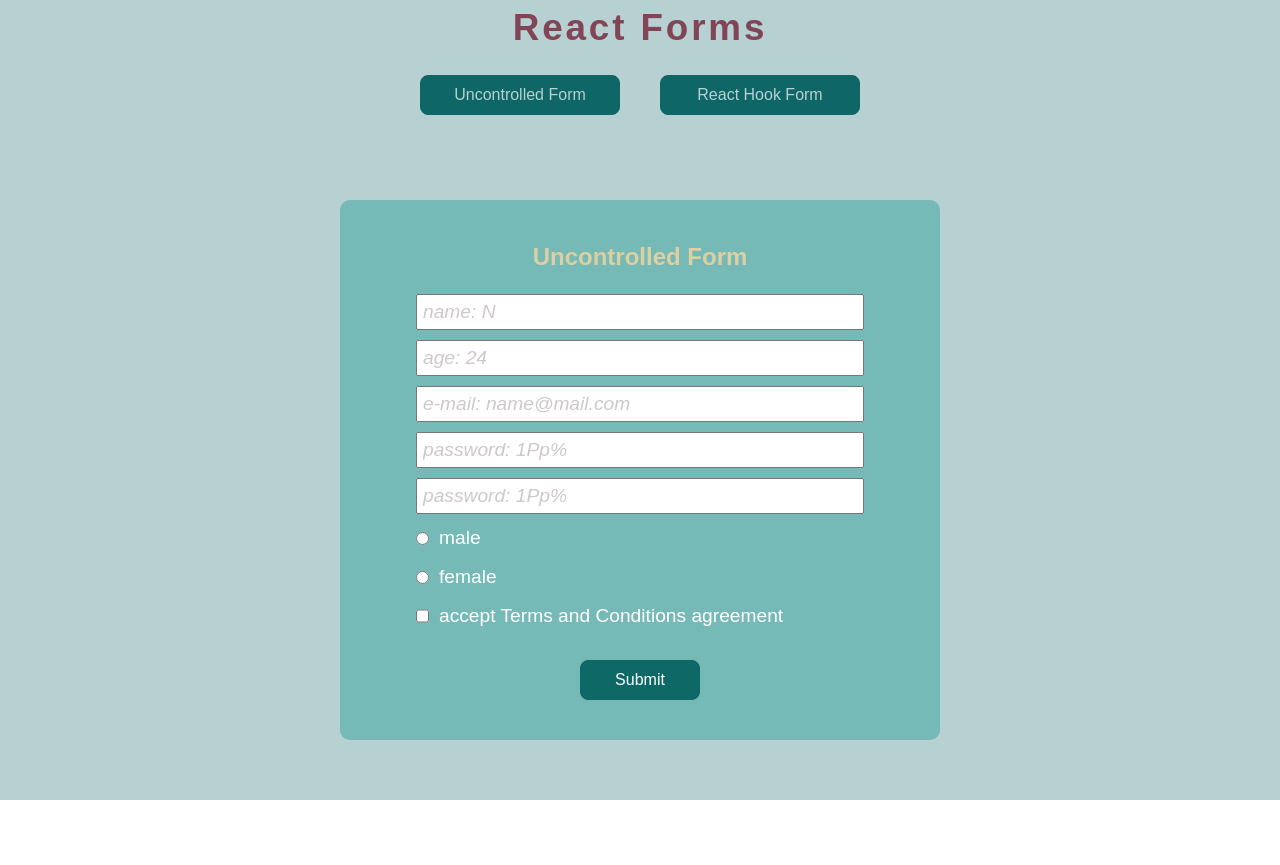
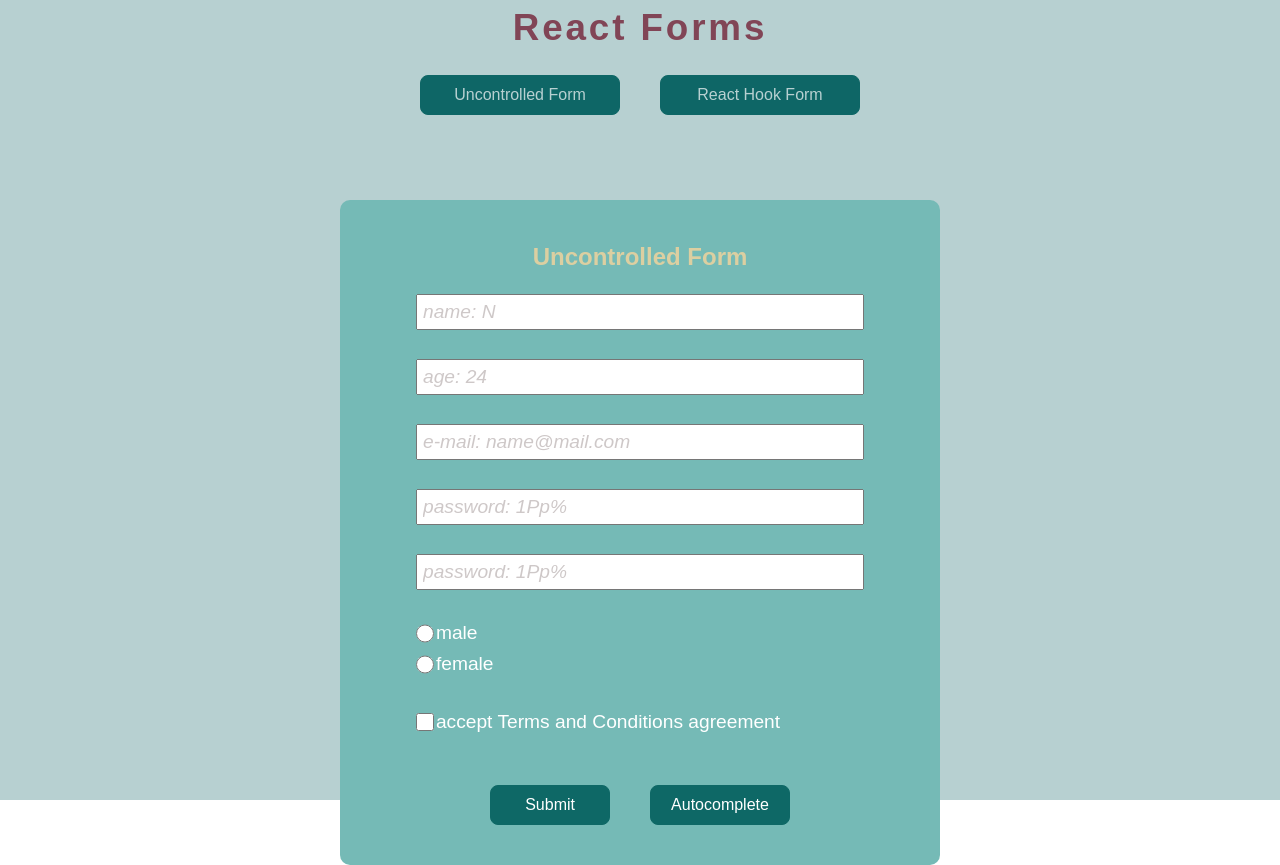
Before and after one commit to scheslen/React2025, a React (Vite) app in the folder forms-app/: page / in a window 1280 px wide. Both pictures are taken after a click on the button "Uncontrolled Form". Before the commit the page ends 800 px from the top, so only its background shows below. Built offline with nearby package versions, Linux system fonts and the light colour scheme.

Commit message:
feat: implement hook form

```diff
--- a/forms-app/package.json
+++ b/forms-app/package.json
@@ -21,7 +21,8 @@
   },
   "dependencies": {
     "react": "^19.1.1",
-    "react-dom": "^19.1.1"
+    "react-dom": "^19.1.1",
+    "react-hook-form": "^7.62.0"
   },
   "devDependencies": {
     "@eslint/js": "^9.33.0",
--- a/forms-app/src/App.tsx
+++ b/forms-app/src/App.tsx
@@ -2,6 +2,7 @@ import './App.css';
 import { useState } from 'react';
 import { Modal } from './components/Modal/Modal.tsx';
 import { Form } from './components/Form/Form.tsx';
+import { FormHook } from './components/FormHook/FormHook.tsx';
 
 export function App() {
   const [modalVisible, setModalVisible] = useState(false);
@@ -37,7 +38,10 @@ export function App() {
             setModalVisible(false);
           }}
         >
-          <Form onSubmit={() => setModalVisible(false)} />
+          { mode === 'Uncontrolled Form'?
+            <Form onSubmit={() => setModalVisible(false)} />
+            :  <FormHook onSubmit={() => setModalVisible(false)} />
+}
         </Modal>
       )}
     </>
--- a/forms-app/src/components/Form/Form.css
+++ b/forms-app/src/components/Form/Form.css
@@ -7,13 +7,26 @@ input[type='password'] {
   font-size: 1.2rem;
 }
 
+input[type='radio'],
+input[type='checkbox']{
+  width: 4%;
+}
+
 .input-box {
   width: 80%;
-  margin: 10px auto;
+  margin: 2px auto;
   display: flex;
   justify-content: flex-start;
-  gap: 10px;
+  gap: 2px;
+  flex-wrap: wrap;
   font-size: 1.2rem;
   line-height: 150%;
   text-align: left;
 }
+
+.input-message {
+  width: 100%;
+  height: 25px;
+  font-size: 0.9rem;
+  color: var(--color-txt-err);
+}
--- a/forms-app/src/components/Form/Form.tsx
+++ b/forms-app/src/components/Form/Form.tsx
@@ -131,16 +131,8 @@ export function Form({ onSubmit }: IFormProps) {
     }
   };
 
-  // const changeHandlerAge = (event: React.ChangeEvent<HTMLInputElement>) => {
-  //   setValueAge(event.target.value);
-  // };
-
   return (
     <form onSubmit={submitHandler}>
-      {/* <input className="input-name" placeholder='name' value={valueName} onChange={(event) => changeHandlerName(event)}></input>
-      <input className="input-age" placeholder='age' value={valueAge} onChange={(event) => changeHandlerAge(event)}></input>
-      <input className="input-mail" placeholder='age' value={valueAge} onChange={(event) => changeHandlerAge(event)}></input> */}
-
       {aFields.map((iField) => (
         <div className="input-box">
           <input
@@ -151,15 +143,25 @@ export function Form({ onSubmit }: IFormProps) {
             placeholder={iField.placeholder}
             onChange={(event) => changeHandler(event)}
             key={iField.id}
+
+           min={iField.name === 'age'? 5 :'' }
+           max={iField.name === 'age'? 120 :'' }
+
           ></input>
 
           {iField.label && <p>{iField.label}</p>}
+
+          { iField.label !== 'male' &&<p className='input-message'></p>}
+
         </div>
       ))}
 
       <button className="btn" onClick={submitHandler}>
         Submit
       </button>
+      <button type='button' className="btn">
+        Autocomplete
+      </button>
     </form>
   );
 }
--- /dev/null
+++ b/forms-app/src/components/FormHook/FormHook.css
@@ -0,0 +1,22 @@
+.input-error {
+  border-color: var(--color-txt-err);
+}
+
+.error-message {
+  color: var(--color-txt-err);
+  font-size: 12px;
+  margin: 4px 0 0;
+}
+
+.radio-label {
+  display: flex;
+  align-items: center;
+  gap: 8px;
+  cursor: pointer;
+}
+
+
+/* input[type='radio'],
+input[type='checkbox']{
+  width: 24%;
+} */
--- /dev/null
+++ b/forms-app/src/components/FormHook/FormHook.tsx
@@ -0,0 +1,188 @@
+import { useForm } from 'react-hook-form';
+import './FormHook.css';
+
+interface IFormProps {
+  onSubmit: (data: IFormData) => void;
+}
+
+interface IFormData {
+  name: string;
+  age: number;
+  mail: string;
+  pass1: string;
+  pass2: string;
+  gender: 'male' | 'female';
+  accept: boolean;
+}
+
+interface IField {
+  id: number;
+  name: keyof IFormData;
+  type: string;
+  placeholder: string;
+  label: string;
+  validation?: object;
+}
+
+export function FormHook({ onSubmit }: IFormProps) {
+  const {
+    register,
+    handleSubmit,
+    formState: { errors },
+    watch,
+    reset
+  } = useForm<IFormData>({
+    mode: 'onChange',
+    defaultValues: {
+      gender: 'male',
+      accept: false
+    }
+  });
+
+  const password = watch('pass1');
+
+  const aFields: IField[] = [
+    {
+      id: 1,
+      name: 'name',
+      type: 'text',
+      placeholder: 'name: Nn',
+      label: '',
+      validation: {
+        required: 'Name is required',
+        minLength: {
+          value: 2,
+          message: 'Name must be at least 2 characters'
+        },
+        pattern: {
+          value: /^[A-Z][a-zA-Z\s-]+$/,
+          message: 'Only latin letters, spaces, - , _. First letter must be uppercase'
+        }
+      }
+    },
+    {
+      id: 2,
+      name: 'age',
+      type: 'number',
+      placeholder: 'age: 24',
+      label: '',
+      validation: {
+        required: 'Age is required',
+        min: {
+          value: 5,
+          message: 'Age must be  > 5'
+        },
+        max: {
+          value: 120,
+          message: 'Age must be < 120'
+        }
+      }
+    },
+    {
+      id: 3,
+      name: 'mail',
+      type: 'email',
+      placeholder: 'e-mail: name@mail.com',
+      label: '',
+      validation: {
+        required: 'Email is required',
+        pattern: {
+          value: /^[A-Z0-9._%+-]+@[A-Z0-9.-]+\.[A-Z]{2,}$/i,
+          message: 'Invalid email address'
+        }
+      }
+    },
+    {
+      id: 4,
+      name: 'pass1',
+      type: 'password',
+      placeholder: 'password: Pp1%',
+      label: '',
+      validation: {
+        required: 'Password is required',
+        minLength: {
+          value: 4,
+          message: 'Password must be at least 4 characters'
+        },
+        pattern: {
+          value: /^(?=.*[a-z])(?=.*[A-Z])(?=.*\d)(?=.*[@$!%*?&])[A-Za-z\d@$!%*?&]/,
+          message: 'Password must contain uppercase, lowercase, number, special character'
+        }
+      }
+    },
+    {
+      id: 5,
+      name: 'pass2',
+      type: 'password',
+      placeholder: 'confirm password: Pp1%',
+      label: '',
+      validation: {
+        required: 'Please confirm your password',
+        validate: (value: string) => value === password || 'Passwords do not match'
+      }
+    },
+    {
+      id: 6,
+      name: 'gender',
+      type: 'radio',
+      placeholder: '',
+      label: 'male',
+      validation: { required: 'Gender is required' }
+    },
+    {
+      id: 7,
+      name: 'gender',
+      type: 'radio',
+      placeholder: '',
+      label: 'female',
+      validation: { required: 'Gender is required' }
+    },
+    {
+      id: 8,
+      name: 'accept',
+      type: 'checkbox',
+      placeholder: '',
+      label: 'accept Terms and Conditions agreement',
+      validation: {
+        required: 'You must accept the terms and conditions'
+      }
+    },
+  ];
+
+  const onSubmitForm = (data: IFormData) => {
+    onSubmit(data);
+    reset();
+  };
+
+  return (
+    <form onSubmit={handleSubmit(onSubmitForm)} className="form">
+      {aFields.map((iField) => (
+        <div className="input-box" key={iField.id}>
+              <input
+                className={`input ${errors[iField.name] ? 'input-error' : ''}`}
+                type={iField.type}
+                placeholder={iField.placeholder}
+                {...register(iField.name, iField.validation)}
+              />
+              {iField.label && <p>{iField.label}</p>}
+              {/* {iField.label !== 'male' &&<p className='input-message'></p>} */}
+
+              {errors[iField.name]? (
+                <p className="input-message">{errors[iField.name]?.message}</p>
+              ): (iField.label !== 'male' && <p className='input-message'></p>)}
+
+
+        </div>
+      ))}
+
+      <button type="submit" className="btn">
+        Submit
+      </button>
+      <button type="button" className="btn">
+        Autocomplete
+      </button>
+
+
+    </form>
+  );
+}
--- a/forms-app/src/components/Modal/Modal.tsx
+++ b/forms-app/src/components/Modal/Modal.tsx
@@ -24,6 +24,13 @@ useEffect(() => {
     };
   }, [onClose]);
 
+
+  const pPortal = document.getElementById('portal');
+  if (!pPortal) {
+    console.error('Portal not found');
+    return null;
+  }
+
   return ReactDom.createPortal(
     <>
       <div className="modal-back" onClick={onClose}></div>
@@ -32,6 +39,6 @@ useEffect(() => {
         {children}
       </div>
     </>,
-    document.getElementById('portal')!
+   pPortal
   );
 }
```
Also changed, not shown: 1 other file (tests, documents, lock files or other folders).
